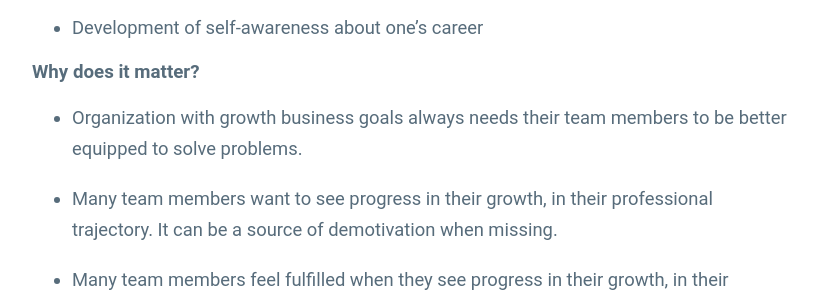
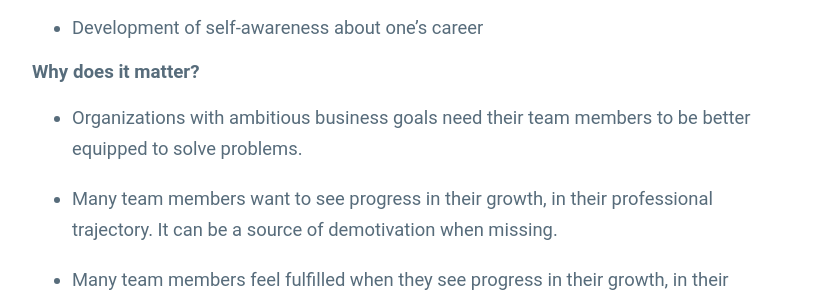
Before and after one commit to guillermodlpa/site, a Jekyll site: the page built from _posts/2021-12-08-growth-of-direct-reports.markdown, in a window 1280 px wide and 900 px high, scrolled down 1948 px. Shown: the part 153-453 px from the top of the window, without its empty margins (228-1051 px from the left). Built offline with Jekyll 4.4.1, drawn with Linux system fonts in a browser that asks for light colours.

Commit message:
Updated Growth Of Direct Reports

```diff
--- a/_posts/2021-12-08-growth-of-direct-reports.markdown
+++ b/_posts/2021-12-08-growth-of-direct-reports.markdown
@@ -29,7 +29,7 @@ Growth can take many shapes:
 
 ### Why does it matter?
 
-* Organization with growth business goals always needs their team members to be better equipped to solve problems.
+* Organizations with ambitious business goals need their team members to be better equipped to solve problems.
 
 * Many team members want to see progress in their growth, in their professional trajectory. It can be  a source of demotivation when missing.
 
```
